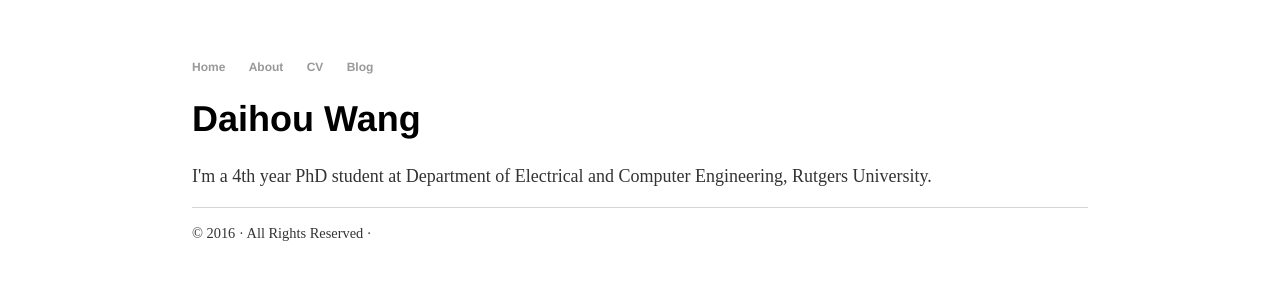
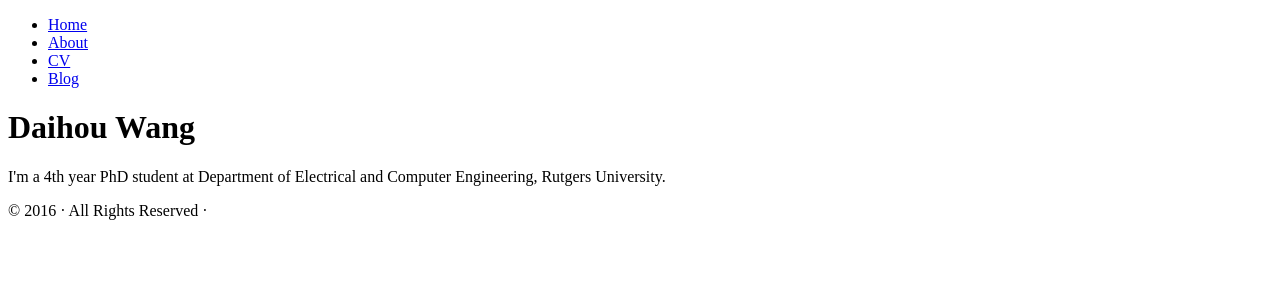
Before and after one commit to Deb25/Deb25.github.io, a Jekyll site: the page index.html, which Jekyll copies as it is, in a window 1280 px wide. Shown: the top 300 px of the page. Built offline with Jekyll 4.4.1, drawn with Linux system fonts in a browser that asks for light colours.

Commit message:
Update index.html

```diff
--- a/index.html
+++ b/index.html
@@ -3,7 +3,7 @@
 	<head>
 		<title>DAIHOU WANG's Personal Page</title>
 		<!-- link to main stylesheet -->
-    		<link rel="stylesheet" type="text/css" href="/css/main.css" href="http://fonts.googleapis.com/css?family=Tangerine">
+    		<link rel="stylesheet" type="text/css" href="http://fonts.googleapis.com/css?family=Tangerine">
 	</head>
 	<body>
 		<nav>
```
